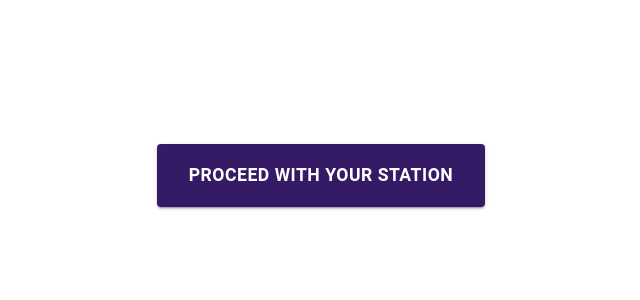
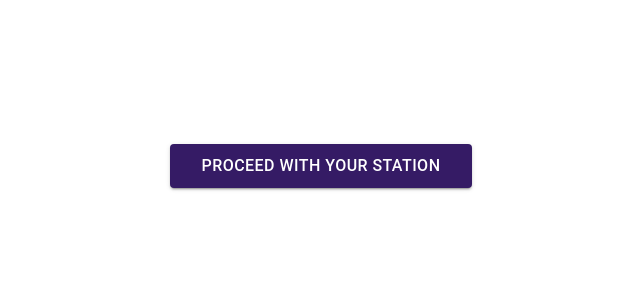
Before and after one commit to SenuraUpesh2002/Research-Project-SLIIT, a React (Vite) app in the folder client/: page /StationInfo in a window 1280 px wide. Shown: the top 300 px of the page, without its empty margins (319-959 px from the left). Built offline with nearby package versions, Linux system fonts and the light colour scheme.

Commit message:
Updated button information

```diff
--- a/client/src/ComponentHome/StationInfo.jsx
+++ b/client/src/ComponentHome/StationInfo.jsx
@@ -14,10 +14,10 @@ const StationInfo = () => {
           <Button
             variant="contained"
             sx={{
-              fontWeight: "bold",
-              fontSize: "1.1rem",
+
+              fontSize: "1rem",
               px: 4,
-              py: 2,
+              py: 1,
               backgroundColor: "#351B65",
               mb: 4,
               '&:hover': { backgroundColor: "#2a154f" }
```
